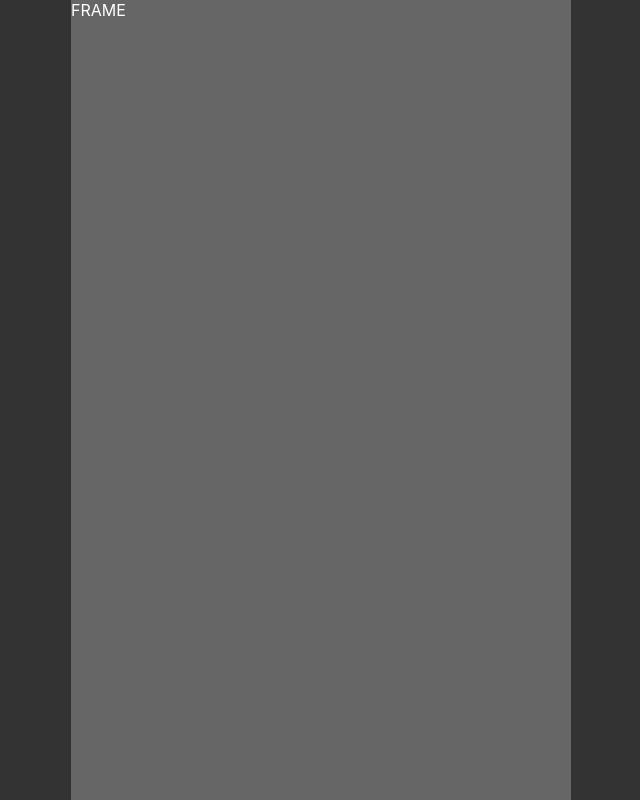
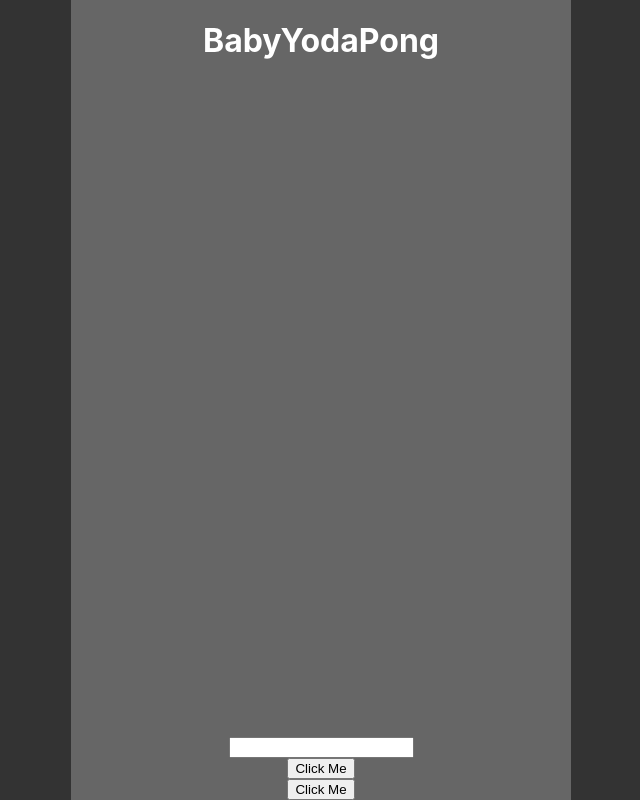
Before and after one commit to jtbmst/babyyodapong, a React (Create React App) app: page / in a window 1280 px wide. Shown: the whole page, without its empty margins (319-959 px from the left). Built offline with nearby package versions, Linux system fonts and the light colour scheme.

Commit message:
Start screen started.

```diff
--- a/src/App.tsx
+++ b/src/App.tsx
@@ -1,6 +1,9 @@
 import React from 'react';
 import { observer } from 'mobx-react';
 import { css } from '@emotion/css';
+import { observable } from 'mobx';
+import { Start } from './pages/Start';
+
 
 interface AppProps{
 
@@ -19,10 +22,14 @@ export const App = observer((props:AppProps): JSX.Element => {
 @observer
 class GameFrame extends React.Component{
 
+  @observable currentPage = <Start />;
+
+
+
   render(){
     return (
       <div className={S.frame()}>
-        FRAME
+        {this.currentPage}
       </div>
     )
   }
@@ -40,5 +47,6 @@ const S = {
     width: 500px;
     height:800px;
     background-color:#666;
+    position:relative;
   `
 }
--- a/src/components/Ball.tsx
+++ b/src/components/Ball.tsx
@@ -2,7 +2,7 @@ import * as React from 'react';
 import { observer } from "mobx-react";
 
 @observer
-class Ball extends React.Component{
+export class Ball extends React.Component{
 
   render(){
     return (
--- a/src/components/Button.tsx
+++ b/src/components/Button.tsx
@@ -2,12 +2,11 @@ import * as React from 'react';
 import { observer } from "mobx-react";
 
 @observer
-class Button extends React.Component{
+export class Button extends React.Component{
 
   render(){
     return (
-      <div>
-      </div>
+      <button>Click Me</button>
     )
   }
 }
--- a/src/components/Input.tsx
+++ b/src/components/Input.tsx
@@ -2,12 +2,11 @@ import * as React from 'react';
 import { observer } from "mobx-react";
 
 @observer
-class Input extends React.Component{
+export class Input extends React.Component{
 
   render(){
     return (
-      <div>
-      </div>
+      <input type='text' ></input>
     )
   }
 }
--- a/src/components/LeaderboardScore.tsx
+++ b/src/components/LeaderboardScore.tsx
@@ -2,7 +2,7 @@ import * as React from 'react';
 import { observer } from "mobx-react";
 
 @observer
-class LeaderboardScore extends React.Component{
+export class LeaderboardScore extends React.Component{
 
   render(){
     return (
--- a/src/components/Paddle.tsx
+++ b/src/components/Paddle.tsx
@@ -2,7 +2,7 @@ import * as React from 'react';
 import { observer } from "mobx-react";
 
 @observer
-class Paddle extends React.Component{
+export class Paddle extends React.Component{
 
   render(){
     return (
--- a/src/pages/Play.tsx
+++ b/src/pages/Play.tsx
@@ -2,7 +2,7 @@ import * as React from 'react';
 import { observer } from "mobx-react";
 
 @observer
-class Play extends React.Component{
+export class Play extends React.Component{
 
   render(){
     return (
--- a/src/pages/Score.tsx
+++ b/src/pages/Score.tsx
@@ -2,7 +2,7 @@ import * as React from 'react';
 import { observer } from "mobx-react";
 
 @observer
-class Score extends React.Component{
+export class Score extends React.Component{
 
   render(){
     return (
--- a/src/pages/Start.tsx
+++ b/src/pages/Start.tsx
@@ -1,18 +1,34 @@
 import * as React from 'react';
 import { observer } from "mobx-react";
+import { Button } from '../components/Button';
+import { Input } from '../components/Input';
+import { css } from '@emotion/css';
 
 @observer
-class Start extends React.Component{
+export class Start extends React.Component{
 
   render(){
     return (
-      <div>
-        Start
+      <div className={S.start()}>
+        <h1>BabyYodaPong</h1>
+        <div className={S.spacer()} />
+        <Input />
+        <Button />
+        <Button  />
       </div>
     )
   }
 }
 
 const S = {
-
+  start:()=>css`
+    display:flex;
+    width:100%;
+    height:100%;
+    flex-direction:column;
+    align-items:center;
+  `,
+  spacer:()=>css`
+    flex-grow:1;
+  `
 }
```
Also changed, not shown: 1 other file (tests, documents, lock files or other folders).
